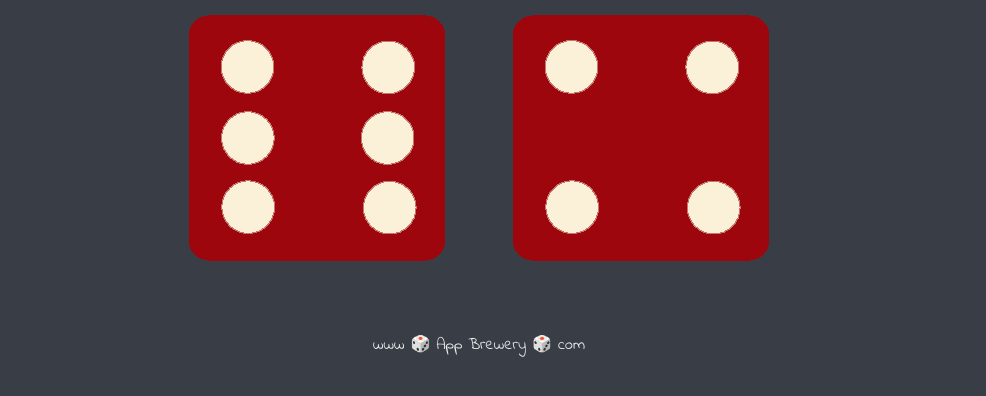
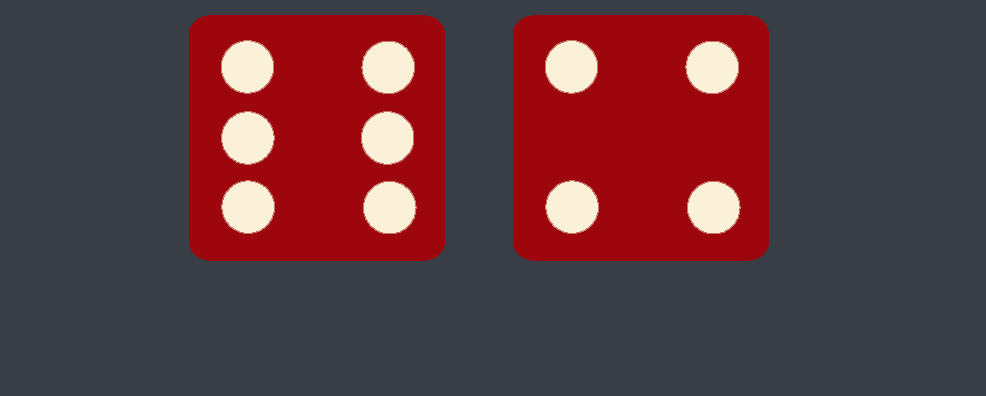
Before and after one commit to abdulloh3835/Dicee-Game, a plain HTML site: page index.html in a window 1280 px wide. Shown: the part 322-718 px from the top of the page, without its empty margins (161-1147 px from the left). Drawn offline with Linux system fonts and the light colour scheme.

Commit message:
Update index.html

```diff
--- a/index.html
+++ b/index.html
@@ -29,7 +29,7 @@
             </div>
         </div>
 
-        <p class="webLink">www 🎲 App Brewery 🎲 com</p>
+        <!-- <p class="webLink">www 🎲 App Brewery 🎲 com</p> -->
 
     </div>
 
```
